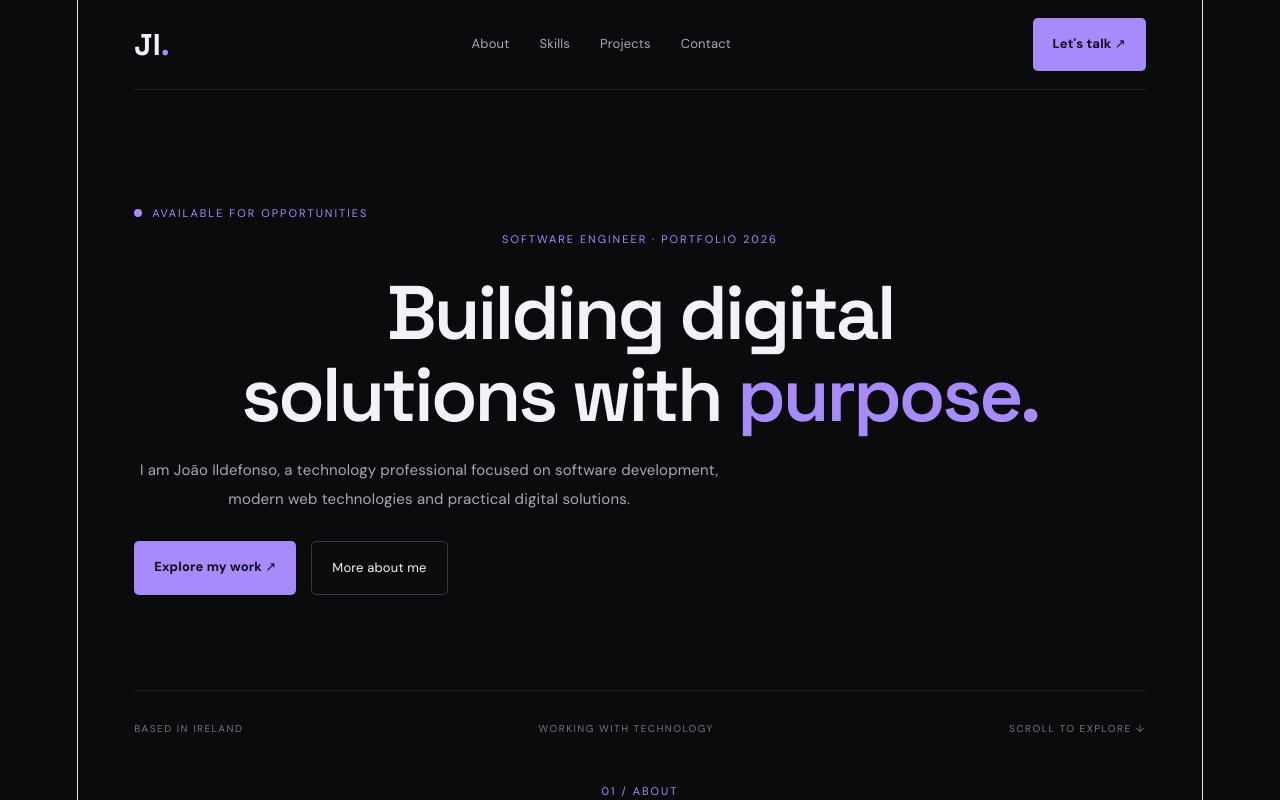
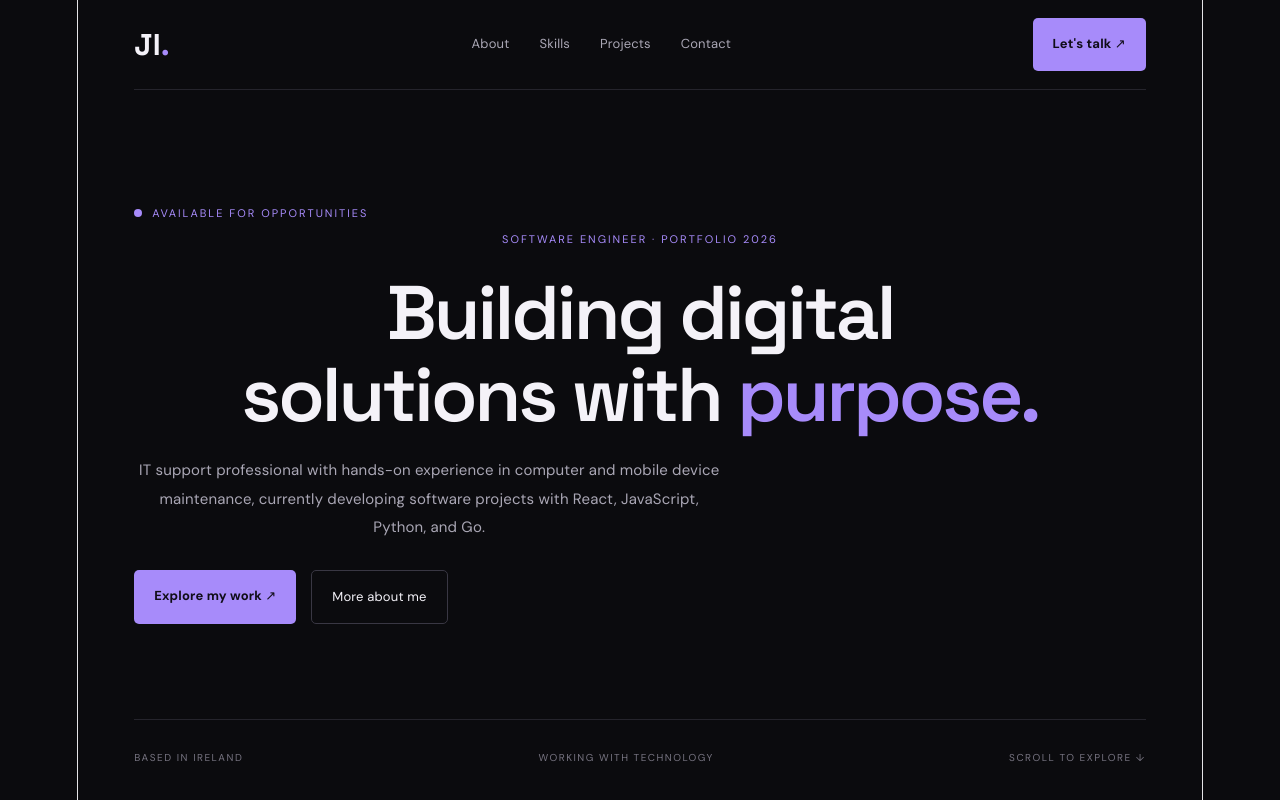
Before and after one commit to IsevenTech/business-portfolio, a React (Vite) app: page / in a window 1280 px wide. Shown: the top 800 px of the page. Built offline with nearby package versions, Linux system fonts and the light colour scheme.

Commit message:
Improve homepage introduction

```diff
--- a/src/App.jsx
+++ b/src/App.jsx
@@ -75,9 +75,7 @@ function App() {
         </h1>
 
         <p className="hero-description">
-          I am João Ildefonso, a technology professional focused on
-          software development, modern web technologies and practical
-          digital solutions.
+          IT support professional with hands-on experience in computer and mobile device maintenance, currently developing software projects with React, JavaScript, Python, and Go.
         </p>
 
         <div className="hero-actions">
```
